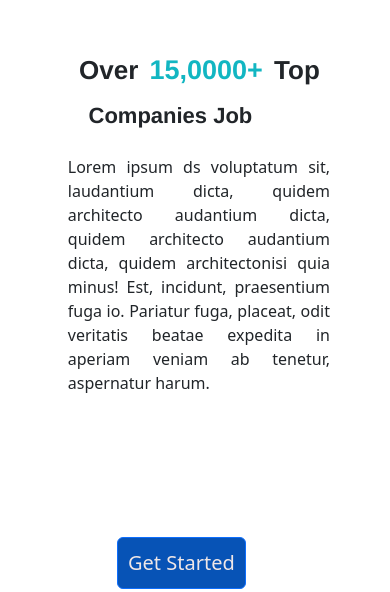
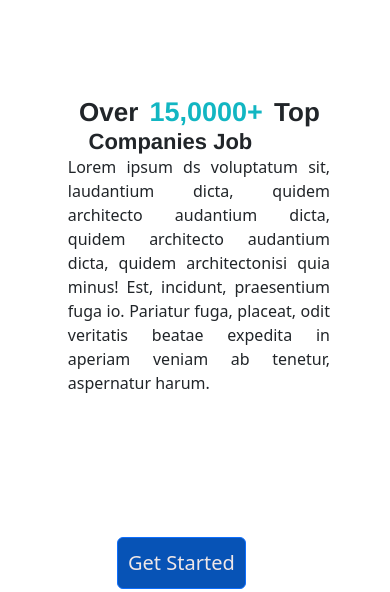
Before and after one commit to Rcpatil126/BusinessWebsite, a plain HTML site: page index.html in a window 390 px wide. Shown: the part 4252-4844 px from the top of the page. Drawn offline with nearby package versions, Linux system fonts and the light colour scheme; files whose address does not match are found by name.

Commit message:
first commit

```diff
--- a/style.css
+++ b/style.css
@@ -999,7 +999,7 @@ ul a i {
         font-weight: 600;
         margin-bottom: 10px;
         margin: 20px;
-        top: 505%;
+        top: 510%;
         left: 10%;
         position: absolute;
         font-family: 'Franklin Gothic Medium', 'Arial Narrow', Arial, sans-serif;
@@ -1011,7 +1011,7 @@ ul a i {
         font-weight: 600;
         margin-bottom: 10px;
         margin: 20px;
-        top: 512%;
+        top: 515%;
         left: 15%;
         position: absolute;
         padding: 10px;
```
Also changed, not shown: index.html (+4 -2 lines).
